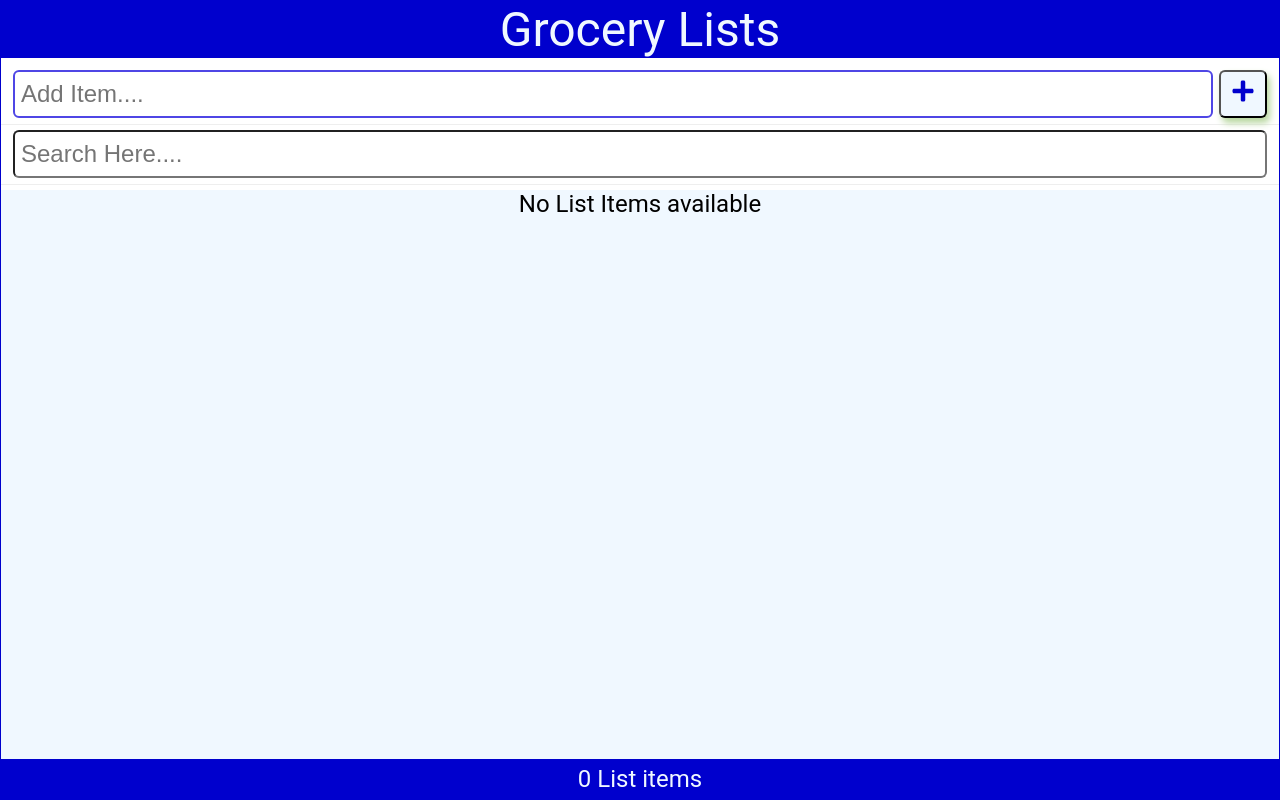
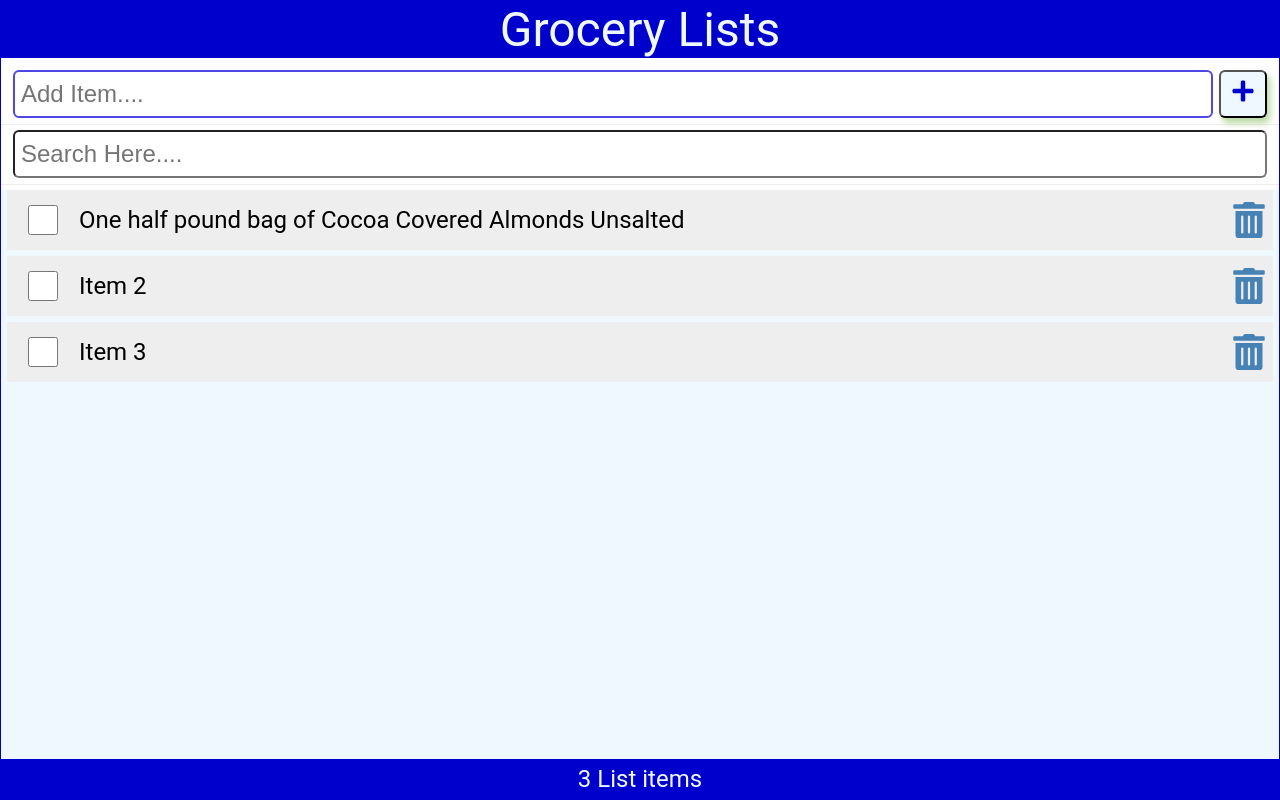
Before and after one commit to Karan551/React, a React (Vite) app in the folder react_with_dave_gray/01tut/01tut/: page / in a window 1280 px wide. Built offline with nearby package versions, Linux system fonts and the light colour scheme; data requests are answered from the project's data file.

Commit message:
chapter-13 read data from API completed

```diff
--- /dev/null
+++ b/react_with_dave_gray/01tut/01tut/data/db.json
@@ -0,0 +1,19 @@
+{
+  "items": [
+    {
+      "id": 1,
+      "checked": false,
+      "item": "One half pound bag of Cocoa Covered Almonds Unsalted"
+    },
+    {
+      "id": 2,
+      "checked": false,
+      "item": "Item 2"
+    },
+    {
+      "id": 3,
+      "checked": false,
+      "item": "Item 3"
+    }
+  ]
+}
--- a/react_with_dave_gray/01tut/01tut/src/App.jsx
+++ b/react_with_dave_gray/01tut/01tut/src/App.jsx
@@ -8,12 +8,45 @@ import SearchItem from "./Components/SearchItem";
 
 function App() {
 
+  const API_URL = "http://localhost:3500/items";
+
+  const css_styles = { fontSize: "1.5rem", flexGrow: "1", display: "grid", placeContent: "center", color: "red" };
+
   const storedData = JSON.parse(localStorage.getItem("shopplingList"));
 
-  // const [items, setItems] = useState(storedData && storedData.length ? storedData : data);
   const [items, setItems] = useState(storedData || []);
   const [newItem, setNewItem] = useState("");
   const [search, setSearch] = useState("");
+  const [fetchError, setFetchError] = useState(null);
+  const [loading, setLoading] = useState(true);
+
+  useEffect(() => {
+    // localStorage.setItem("shopplingList", JSON.stringify(items));
+
+    const fetchItems = async () => {
+      try {
+        const response = await fetch(API_URL);
+
+        if (!response.ok) throw new Error("Did not any recieved Data.");
+        const data = await response.json();
+
+        setItems(data);
+        console.log("This is coming data--", data);
+
+      } catch (error) {
+        console.log(error.message);
+        setFetchError(error.message);
+      } finally {
+        setLoading(false);
+      }
+    };
+
+    setTimeout(() => {
+      fetchItems();
+    }, 2000);
+
+
+  }, []);
 
 
   const handlCheck = (id) => {
@@ -51,11 +84,6 @@ function App() {
   };
 
 
-  useEffect(() => {
-    localStorage.setItem("shopplingList", JSON.stringify(items));
-  }, [items]);
-
-
 
   return (
     <div className="app">
@@ -73,15 +101,20 @@ function App() {
         handleSearch={handleSearch}
       />
 
+      <main className="main">
+        {loading && <p style={{ ...css_styles, color: "green" }}>Loading Items....</p>}
+        {fetchError && <p style={css_styles}>Error :{fetchError}</p>}
 
-      <Content
-        items={items.filter((eachObject) => (eachObject.item.toLowerCase().includes(search.toLowerCase())))}
-        handlCheck={handlCheck}
-        handleDelete={handleDelete}
+        {!fetchError && !loading &&
+          <Content
+            items={items.filter((eachObject) => (eachObject.item.toLowerCase().includes(search.toLowerCase())))}
+            handlCheck={handlCheck}
+            handleDelete={handleDelete}
+            css_styles={css_styles}
 
-      />
-
-
+          />
+        }
+      </main>
 
       <Footer length={items.length} />
 
--- a/react_with_dave_gray/01tut/01tut/src/Components/Content.jsx
+++ b/react_with_dave_gray/01tut/01tut/src/Components/Content.jsx
@@ -1,19 +1,19 @@
 import ItemList from './ItemList';
 
-const Content = ({ items, handlCheck, handleDelete }) => {
+const Content = ({ items, handlCheck, handleDelete,css_styles }) => {
 
     return (
-        <main className='main'>
+        <>
             {
                 items.length ?
                     <ItemList
-                    items={items}
-                    handlCheck={handlCheck}
-                    handleDelete={handleDelete}
+                        items={items}
+                        handlCheck={handlCheck}
+                        handleDelete={handleDelete}
                     />
-                    : <p>No List Items available</p>
+                    : <p style={{...css_styles,color:"dodgerblue"}}>Your List is Empty.</p>
             }
-        </main>
+        </>
     );
 };
 
```
